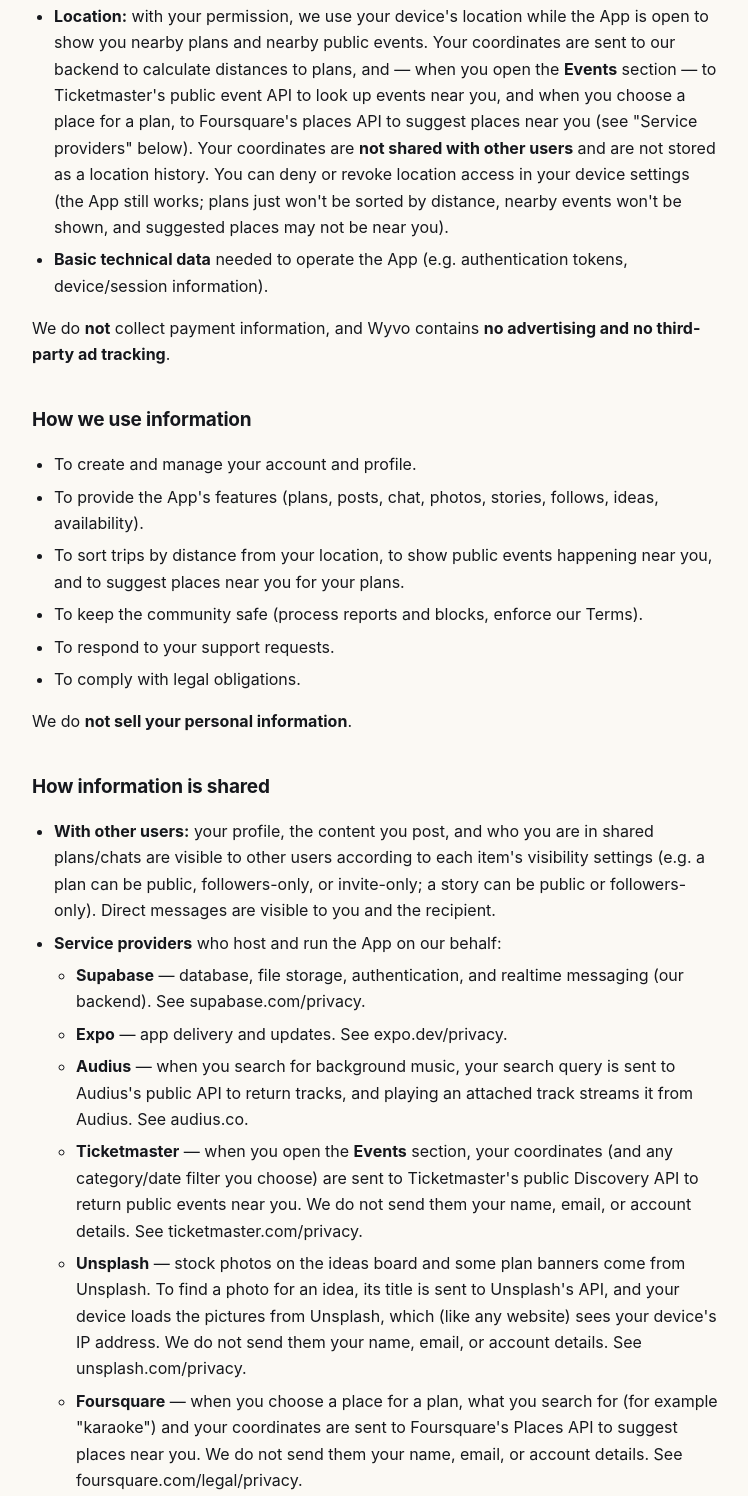
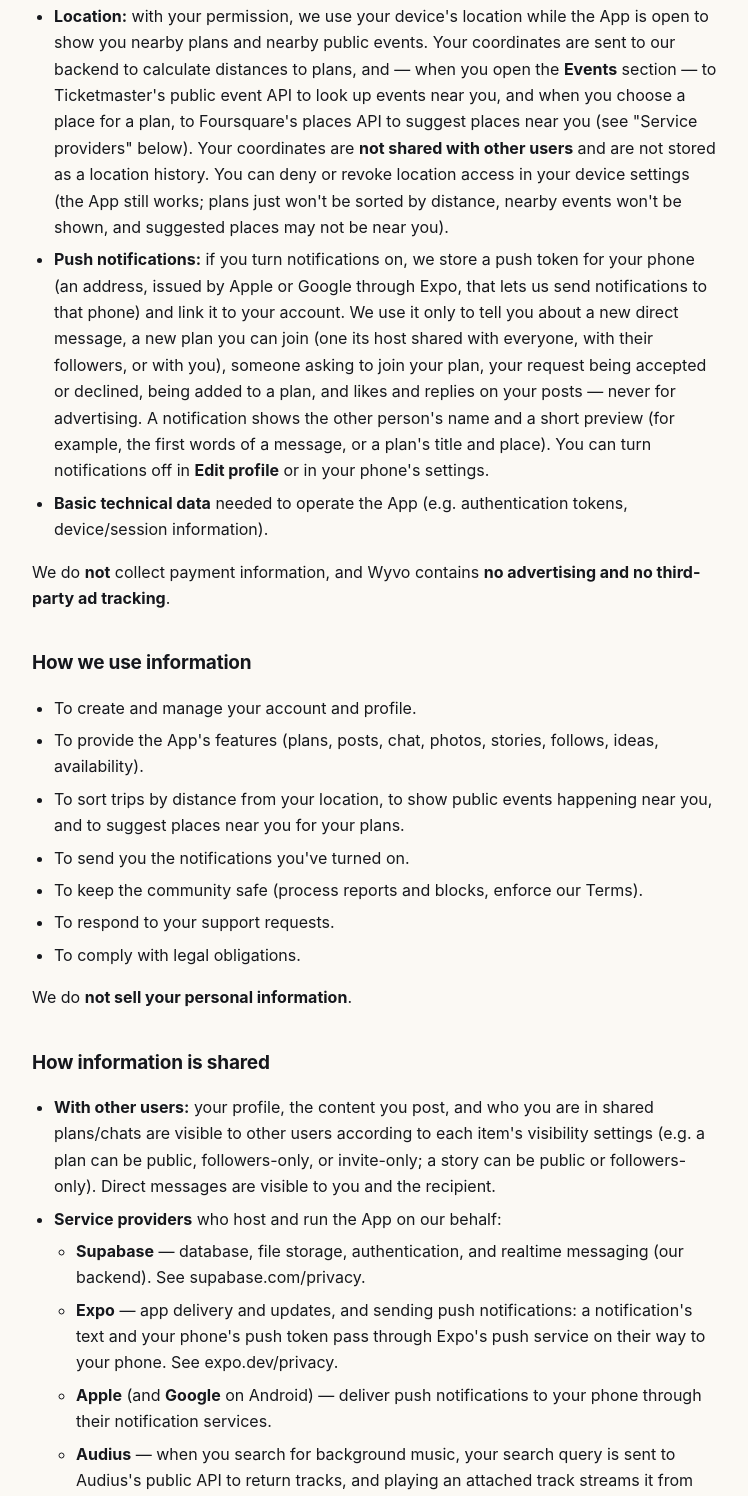
Before and after one commit to lashaoakland/wyvo-legal, a plain HTML site: page privacy-policy.html in a window 1280 px wide. Shown: the part 1021-2517 px from the top of the page, without its empty margins (264-1012 px from the left). Drawn offline with Linux system fonts and the light colour scheme.

Commit message:
Privacy Policy: push notifications (2026-11-06)
Co-Authored-By: Claude Opus 5.5 <noreply@anthropic.com>

```diff
--- a/privacy-policy.html
+++ b/privacy-policy.html
@@ -20,7 +20,7 @@ hr{border:0;border-top:1px solid var(--line);margin:32px 0}
 .card a{text-decoration:none;font-weight:700;font-size:17px}
 .card p{margin:6px 0 0;color:var(--sub);font-size:14px}
 </style></head><body><div class="wrap"><div class="nav"><a href="./">Wyvo</a><a href="./privacy-policy.html">Privacy Policy</a><a href="./terms-of-service.html">Terms of Service</a><a href="./support.html">Support</a></div><h1>Privacy Policy for Wyvo</h1>
-<p><strong>Effective date: November 2, 2026</strong></p>
+<p><strong>Effective date: November 6, 2026</strong></p>
 <p>This Privacy Policy explains how <strong>Lasha Mukhadgverdeli</strong> (&quot;Wyvo,&quot; &quot;we,&quot; &quot;us&quot;) collects, uses, and shares information when you use the Wyvo mobile app (the &quot;App&quot;). By using the App you agree to this Policy.</p>
 <h2>Who this is for</h2>
 <p>Wyvo is a private social app for planning and sharing activities with friends. <strong>You must be 18 or older to use Wyvo.</strong> We do not knowingly collect information from anyone under 18.</p>
@@ -38,6 +38,7 @@ hr{border:0;border-top:1px solid var(--line);margin:32px 0}
 <p><strong>Information collected automatically</strong></p>
 <ul>
 <li><strong>Location:</strong> with your permission, we use your device&#x27;s location while the App is open to show you nearby plans and nearby public events. Your coordinates are sent to our backend to calculate distances to plans, and — when you open the <strong>Events</strong> section — to Ticketmaster&#x27;s public event API to look up events near you, and when you choose a place for a plan, to Foursquare&#x27;s places API to suggest places near you (see &quot;Service providers&quot; below). Your coordinates are <strong>not shared with other users</strong> and are not stored as a location history. You can deny or revoke location access in your device settings (the App still works; plans just won&#x27;t be sorted by distance, nearby events won&#x27;t be shown, and suggested places may not be near you).</li>
+<li><strong>Push notifications:</strong> if you turn notifications on, we store a push token for your phone (an address, issued by Apple or Google through Expo, that lets us send notifications to that phone) and link it to your account. We use it only to tell you about a new direct message, a new plan you can join (one its host shared with everyone, with their followers, or with you), someone asking to join your plan, your request being accepted or declined, being added to a plan, and likes and replies on your posts — never for advertising. A notification shows the other person&#x27;s name and a short preview (for example, the first words of a message, or a plan&#x27;s title and place). You can turn notifications off in <strong>Edit profile</strong> or in your phone&#x27;s settings.</li>
 <li><strong>Basic technical data</strong> needed to operate the App (e.g. authentication tokens, device/session information).</li>
 </ul>
 <p>We do <strong>not</strong> collect payment information, and Wyvo contains <strong>no advertising and no third-party ad tracking</strong>.</p>
@@ -46,6 +47,7 @@ hr{border:0;border-top:1px solid var(--line);margin:32px 0}
 <li>To create and manage your account and profile.</li>
 <li>To provide the App&#x27;s features (plans, posts, chat, photos, stories, follows, ideas, availability).</li>
 <li>To sort trips by distance from your location, to show public events happening near you, and to suggest places near you for your plans.</li>
+<li>To send you the notifications you&#x27;ve turned on.</li>
 <li>To keep the community safe (process reports and blocks, enforce our Terms).</li>
 <li>To respond to your support requests.</li>
 <li>To comply with legal obligations.</li>
@@ -57,7 +59,8 @@ hr{border:0;border-top:1px solid var(--line);margin:32px 0}
 <li><strong>Service providers</strong> who host and run the App on our behalf:
 <ul>
 <li><strong>Supabase</strong> — database, file storage, authentication, and realtime messaging (our backend). See supabase.com/privacy.</li>
-<li><strong>Expo</strong> — app delivery and updates. See expo.dev/privacy.</li>
+<li><strong>Expo</strong> — app delivery and updates, and sending push notifications: a notification&#x27;s text and your phone&#x27;s push token pass through Expo&#x27;s push service on their way to your phone. See expo.dev/privacy.</li>
+<li><strong>Apple</strong> (and <strong>Google</strong> on Android) — deliver push notifications to your phone through their notification services.</li>
 <li><strong>Audius</strong> — when you search for background music, your search query is sent to Audius&#x27;s public API to return tracks, and playing an attached track streams it from Audius. See audius.co.</li>
 <li><strong>Ticketmaster</strong> — when you open the <strong>Events</strong> section, your coordinates (and any category/date filter you choose) are sent to Ticketmaster&#x27;s public Discovery API to return public events near you. We do not send them your name, email, or account details. See ticketmaster.com/privacy.</li>
 <li><strong>Unsplash</strong> — stock photos on the ideas board and some plan banners come from Unsplash. To find a photo for an idea, its title is sent to Unsplash&#x27;s API, and your device loads the pictures from Unsplash, which (like any website) sees your device&#x27;s IP address. We do not send them your name, email, or account details. See unsplash.com/privacy.</li>
@@ -69,6 +72,7 @@ hr{border:0;border-top:1px solid var(--line);margin:32px 0}
 <ul>
 <li>We keep your information while your account is active.</li>
 <li>You can <strong>delete your account</strong> at any time from <strong>Account → Edit profile → Delete Account</strong>. This removes your profile and your content from our active systems. Backups and legally required records may persist for a limited period.</li>
+<li>Your phone&#x27;s push token is deleted when you log out, turn notifications off in the App, or delete your account, and when Apple or Google tell us the App is no longer on that phone.</li>
 <li>Stories auto-expire after 24 hours and are deleted automatically.</li>
 <li>When you delete a photo from your profile album, the photo file is deleted too.</li>
 <li>Photos you share in a trip chat are cleaned up after 30 days unless they have been saved into that trip&#x27;s shared photo set.</li>
```
